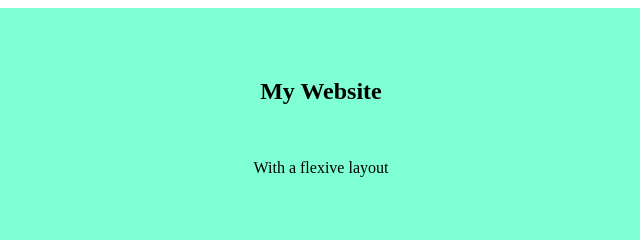
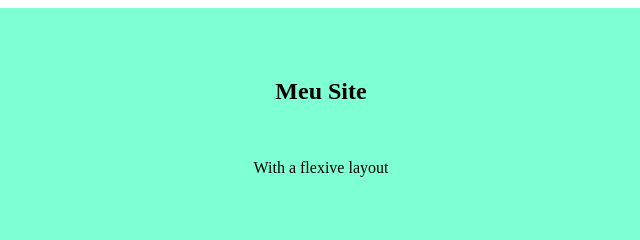
Before and after one commit to jlcarvalho0100/html.css, a plain HTML site: page ex019/index.html in a window 1280 px wide. Shown: the top 240 px of the page, 319-959 px from the left. Drawn offline with Linux system fonts and the light colour scheme.

Commit message:
Update index.html
foi alterado do ingles para o portugues

```diff
--- a/ex019/index.html
+++ b/ex019/index.html
@@ -11,7 +11,7 @@
 
     <nav id="faixa">
         <h1>
-            My Website
+            Meu Site
         </h1>
         <br>
         <p>
```
